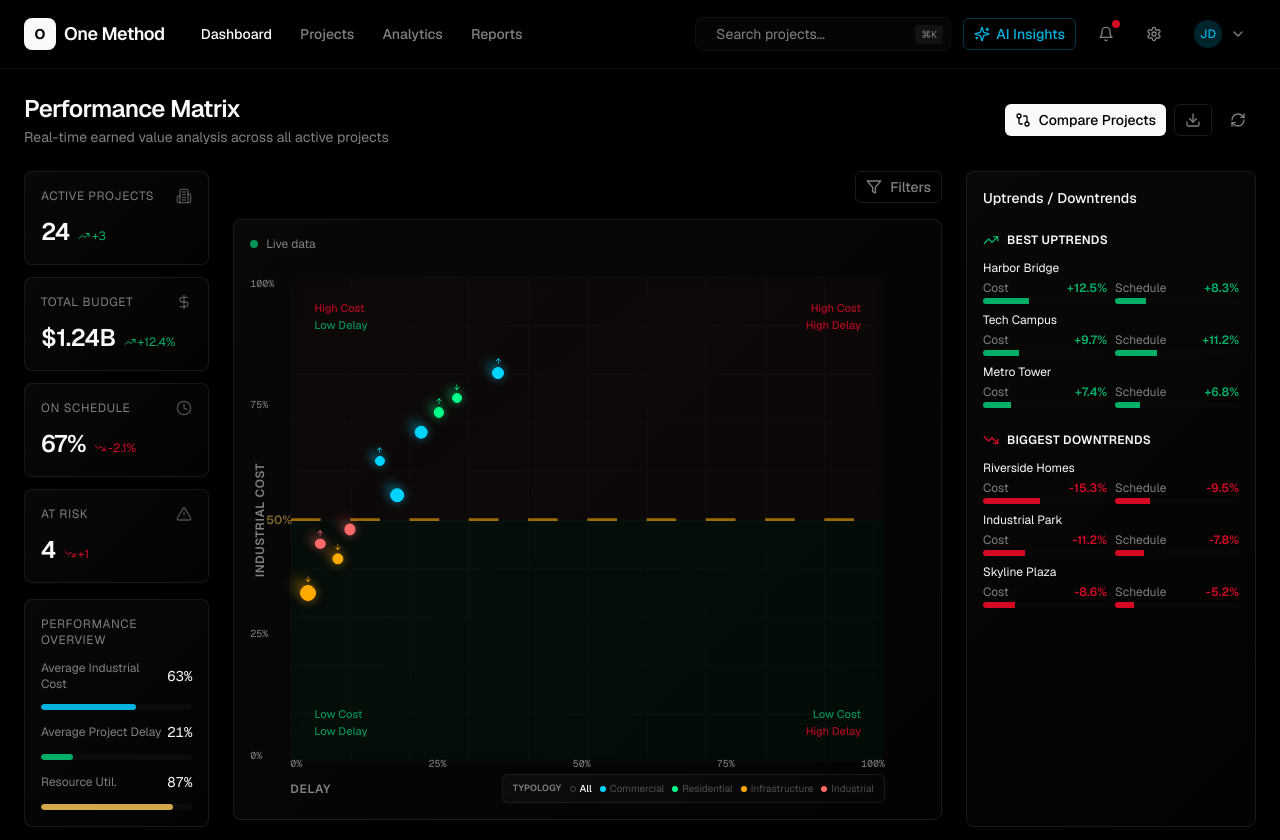
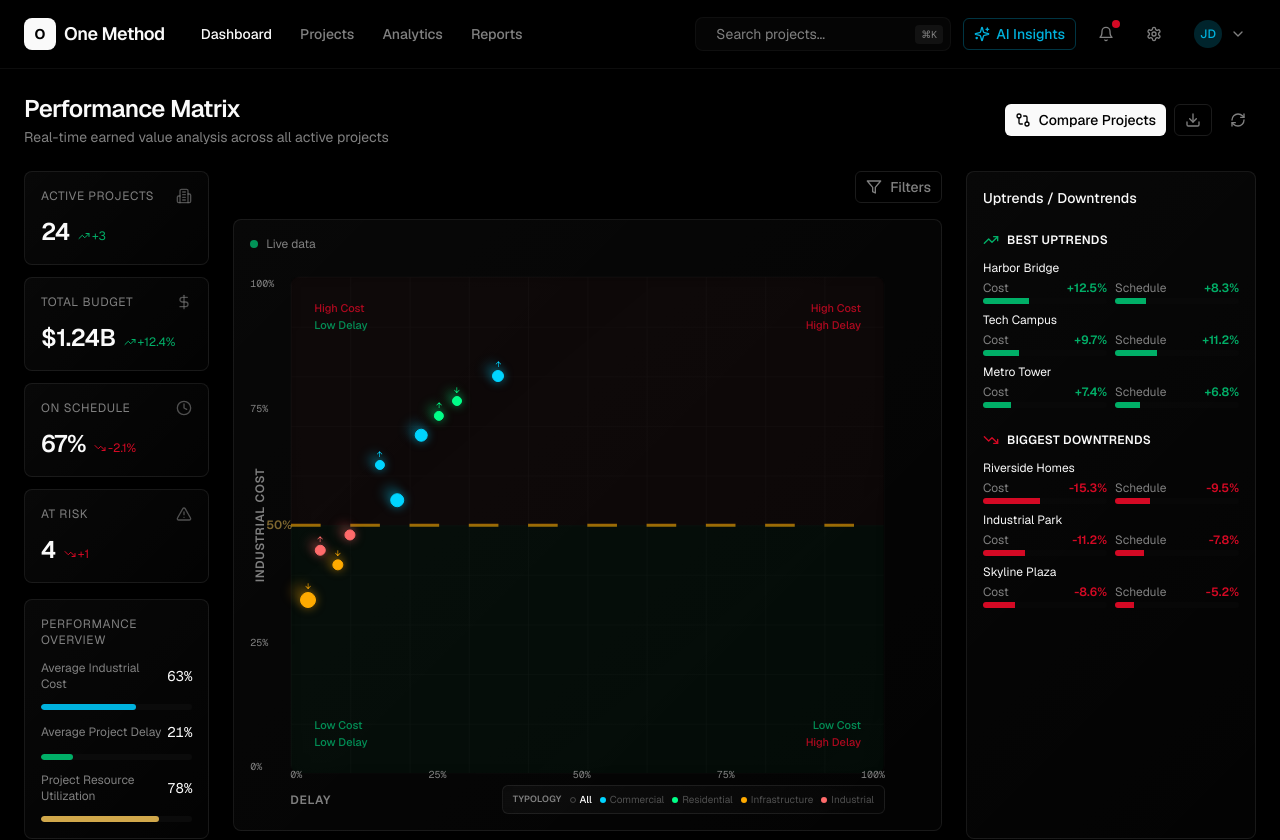
Before and after one commit to danielrebelo-volis/v0-volis-build-dashboard, a Next.js app: page / in a window 1280 px wide. Shown: the top 840 px of the page. Built offline with nearby package versions, Linux system fonts and the light colour scheme.

Commit message:
feat: update resource utilization text and percentage in metrics sidebar

```diff
--- a/components/metrics-sidebar.tsx
+++ b/components/metrics-sidebar.tsx
@@ -106,11 +106,11 @@ export function MetricsSidebar() {
           </div>
 
           <div className="flex items-center justify-between">
-            <span className="text-xs text-muted-foreground">Resource Util.</span>
-            <span className="text-sm font-mono text-foreground">87%</span>
+            <span className="text-xs text-muted-foreground">Project Resource Utilization</span>
+            <span className="text-sm font-mono text-foreground">78%</span>
           </div>
           <div className="w-full h-1.5 bg-secondary rounded-full overflow-hidden">
-            <div className="h-full bg-warning rounded-full" style={{ width: "87%" }} />
+            <div className="h-full bg-warning rounded-full" style={{ width: "78%" }} />
           </div>
         </div>
       </div>
```
